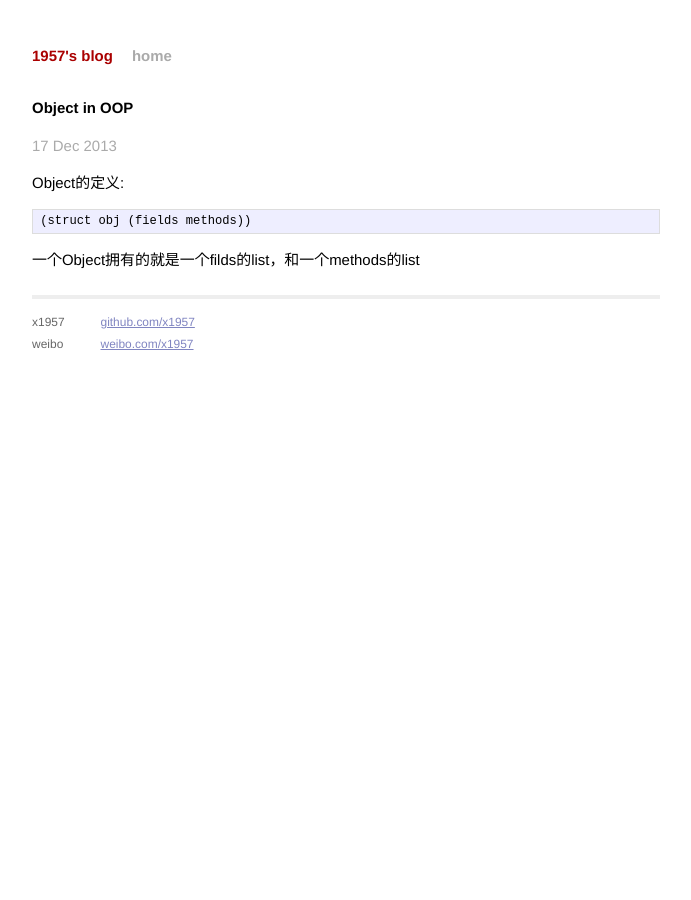
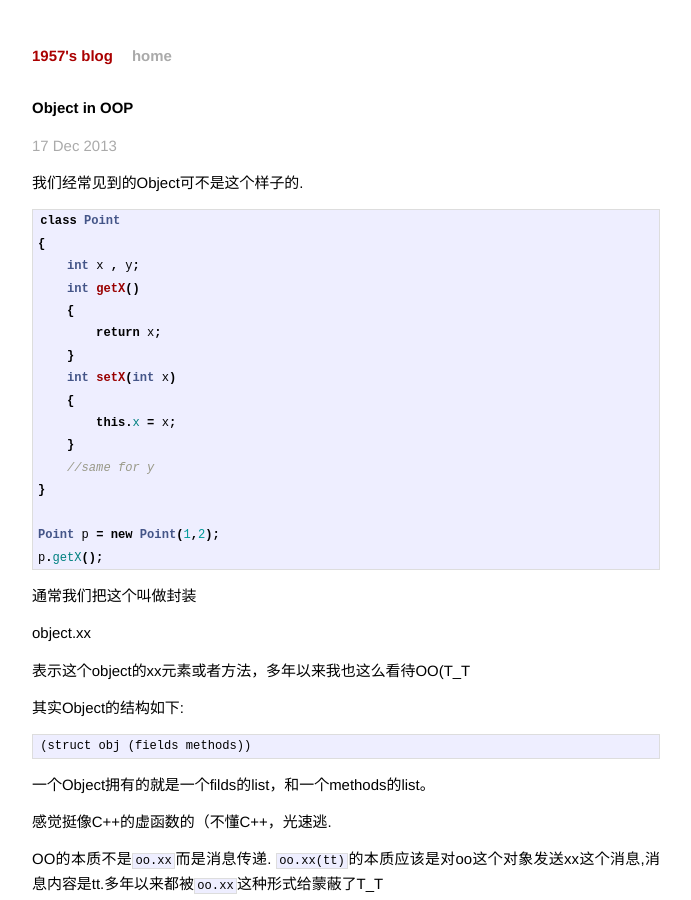
Before and after one commit to x1957/x1957.github.com, a Jekyll site: the page built from _posts/2013-12-17-OOP.markdown, in a window 1280 px wide and 900 px high. Shown: the whole window, without its empty margins (294-985 px from the left). Built offline with Jekyll 4.4.1, drawn with Linux system fonts in a browser that asks for light colours; Markdown is read by kramdown in place of the engine named in the settings; some of the changed text lies outside the part shown.

Commit message:
post oop

```diff
--- a/_posts/2013-12-17-OOP.markdown
+++ b/_posts/2013-12-17-OOP.markdown
@@ -5,10 +5,97 @@ date:   2013-12-17 23:33:11
 categories: jekyll update
 ---
 
-Object的定义:
+我们经常见到的Object可不是这个样子的.
+
+{% highlight java %}
+class Point
+{
+    int x , y;
+    int getX()
+    {
+        return x;
+    }
+    int setX(int x)
+    {
+        this.x = x;
+    }
+    //same for y
+}
+
+Point p = new Point(1,2);
+p.getX();
+
+{% endhighlight %}
+
+通常我们把这个叫做封装
+
+> object.xx
+
+表示这个object的xx元素或者方法，多年以来我也这么看待OO(T_T
+
+其实Object的结构如下:
 
 {% highlight rkt %}
 (struct obj (fields methods))
 {% endhighlight %}
 
-一个Object拥有的就是一个filds的list，和一个methods的list
+一个Object拥有的就是一个filds的list，和一个methods的list。
+
+感觉挺像C++的虚函数的（不懂C++，光速逃.
+
+OO的本质不是<code>oo.xx</code>而是消息传递. <code>oo.xx(tt)</code>的本质应该是对oo这个对象发送xx这个消息,消息内容是tt.多年以来都被<code>oo.xx</code>这种形式给蒙蔽了T_T
+
+其实<code>Objective-C</code>的做法就很像了...<code>[oo :xx tt]</code>
+
+所以<code>oo.xx(tt)</code>的正确形式(?),应该是:
+
+<code>(send oo xx tt)</code>
+
+下面用racket简单实现了一个Object...(Coursera上面看的
+
+{% highlight rkt %}
+#lang racket
+;;;the definition of object
+;;;fileds,methods are mutable list
+(struct obj (fields methods))
+
+
+;;;helper functions
+(define (assoc-m v xs)
+  (if (null? xs) #f
+      (let ([head (car xs)]
+            [rest (cdr xs)])
+        (if (equal? (mcar head) v)
+            head
+            (assoc-m v rest)))))
+
+(define (get obj fld)
+  (let ([pr (assoc-m fld (obj-fields obj))])
+    (if pr (mcdr pr) (error "name not exist"))))
+
+(define (set obj fld v)
+  (let ([pr (assoc-m fld (obj-fields obj))])
+    (if pr (set-mcdr! pr v) (error "name not exist"))))
+
+(define (send obj msg . args)
+  (let ([pr (assoc msg (obj-methods obj))])
+    (if pr ((cdr pr) obj args) (error "function not exist"))))
+
+;;; define a class-like function
+(define (make-point x y)
+  (obj
+   (list (mcons 'x x)
+         (mcons 'y y))
+   (list (cons 'get-x (lambda (self args) (get self 'x)))
+         (cons 'set-x (lambda (self args) (set self 'x (car args))))
+         (cons 'get-y (lambda (self args) (get self 'y)))
+         (cons 'set-y (lambda (self args) (set self 'y (car args)))))))
+
+;> (define p (make-point 1 2))
+;> (send p 'set-x 2)
+;> (send p 'get-x )
+;2
+;> (send p 'set-y 67)
+;> (send p 'get-y)
+;67
+{% endhighlight %}
```
